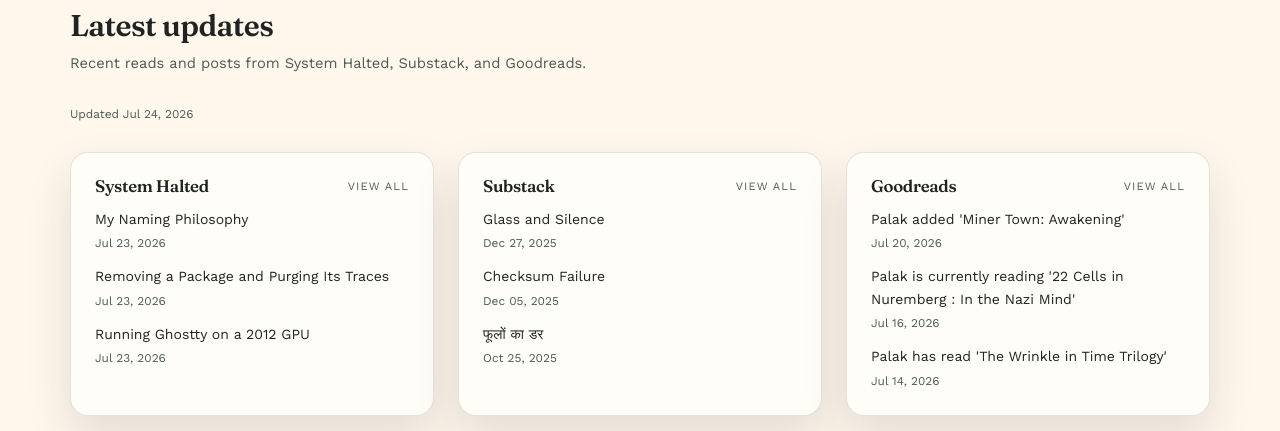
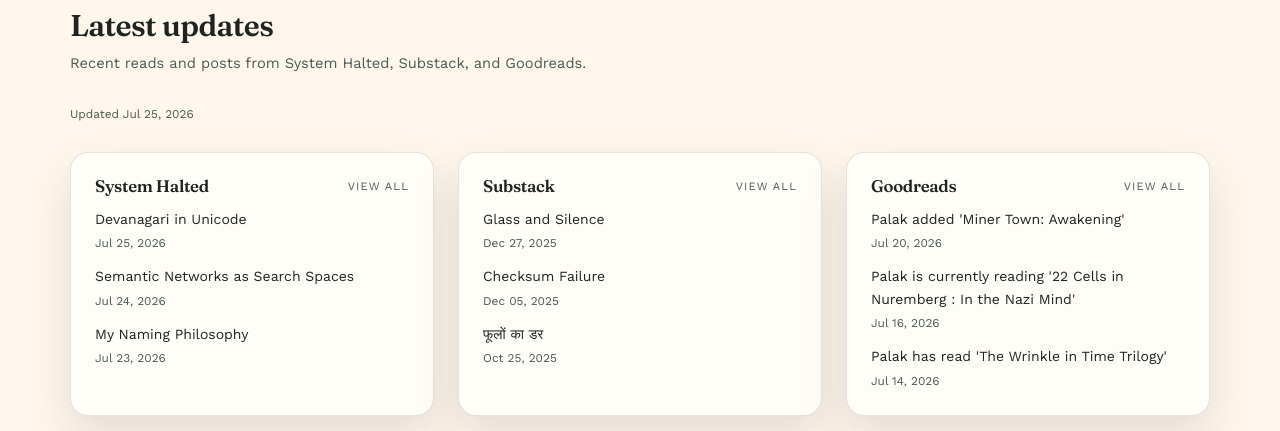
Before and after one commit to systemhalted/about-me, a Jekyll site: the page built from index.html, in a window 1280 px wide and 900 px high, scrolled down 2331 px. Shown: the part 153-584 px from the top of the window. Built offline with Jekyll 4.4.1, drawn with Linux system fonts in a browser that asks for light colours; nearby versions of some CDN libraries.

Commit message:
refresh content feeds

```diff
--- a/_data/latest_sources.json
+++ b/_data/latest_sources.json
@@ -1,5 +1,5 @@
 {
-  "updated_at": "2026-07-24T05:29:52Z",
+  "updated_at": "2026-07-25T05:24:07Z",
   "sources": [
     {
       "id": "systemhalted",
@@ -8,19 +8,19 @@
       "feed_url": "https://systemhalted.in/feed.xml",
       "items": [
         {
+          "title": "Devanagari in Unicode",
+          "url": "https://systemhalted.in/2026/07/25/unicode-devanagari/",
+          "published": "2026-07-25T03:30:00Z"
+        },
+        {
+          "title": "Semantic Networks as Search Spaces",
+          "url": "https://systemhalted.in/2026/07/24/semantic-networks-as-search-spaces/",
+          "published": "2026-07-24T14:30:00Z"
+        },
+        {
           "title": "My Naming Philosophy",
           "url": "https://systemhalted.in/2026/07/23/my-naming-philosophy/",
           "published": "2026-07-23T07:00:00Z"
-        },
-        {
-          "title": "Removing a Package and Purging Its Traces",
-          "url": "https://systemhalted.in/2026/07/23/removing-a-package-and-purging-its-traces/",
-          "published": "2026-07-23T05:30:00Z"
-        },
-        {
-          "title": "Running Ghostty on a 2012 GPU",
-          "url": "https://systemhalted.in/2026/07/23/running-ghostty-on-a-2012-gpu/",
-          "published": "2026-07-23T04:30:00Z"
         }
       ]
     },
```
